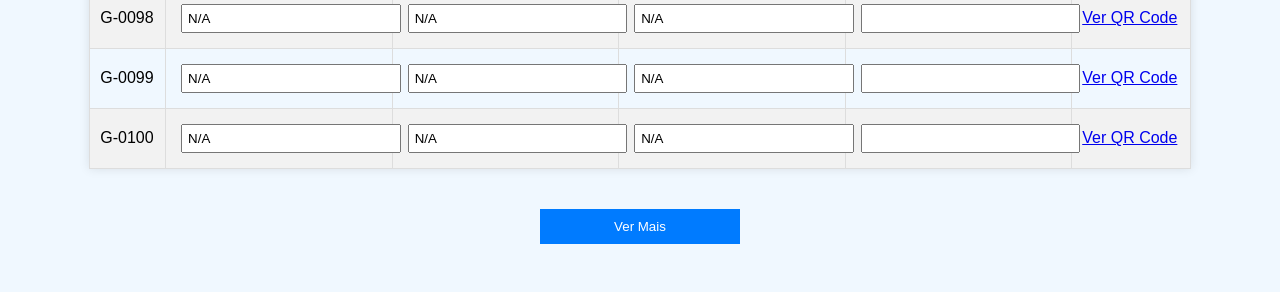
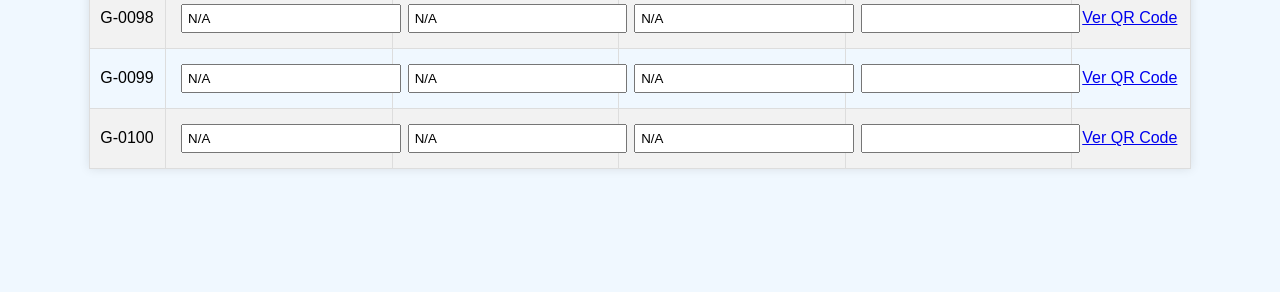
Before and after one commit to ArthurTrellese/qr-code-web-app, a Flask app: page /view_participants in a window 1280 px wide. Shown: the part 6061-6353 px from the top of the page. After the commit the page ends 6230 px from the top, so only its background shows below. Run offline with Flask 2, Linux system fonts and the light colour scheme.

Commit message:
Update view_participants.html

```diff
--- a/templates/view_participants.html
+++ b/templates/view_participants.html
@@ -69,18 +69,6 @@
         #update-all:hover {
             background-color: #218838;
         }
-        #load-more {
-            width: 200px;
-            padding: 10px;
-            background-color: #007bff;
-            color: white;
-            border: none;
-            cursor: pointer;
-            margin: 20px;
-        }
-        #load-more:hover {
-            background-color: #0056b3;
-        }
     </style>
 </head>
 <body>
@@ -124,37 +112,5 @@
         <!-- Botão flutuante para atualizar todos os participantes -->
         <button type="submit" id="update-all">Atualizar Todos</button>
     </form>
-
-    <!-- Botão "Ver mais" -->
-    <button id="load-more" onclick="loadMore()">Ver Mais</button>
-
-    <script>
-        let currentPage = 1;
-
-        function loadMore() {
-            currentPage++;
-            fetch(`/view_participants?page=${currentPage}`)
-                .then(response => response.json())
-                .then(data => {
-                    const tableBody = document.getElementById('participant-table-body');
-                    data.participants.forEach(participant => {
-                        const row = `
-                            <tr>
-                                <td>${participant[0]}</td>
-                                <td><input type="text" name="participants[${participant[0]}][name]" value="${participant[1].name || 'N/A'}"></td>
-                                <td><input type="text" name="participants[${participant[0]}][email]" value="${participant[1].email || 'N/A'}"></td>
-                                <td><input type="text" name="participants[${participant[0]}][contact]" value="${participant[1].contact || 'N/A'}"></td>
-                                <td><input type="text" name="participants[${participant[0]}][match]" value="${participant[1].match}"></td>
-                                <td><a href="/generate_qr/${participant[0]}" target="_blank">Ver QR Code</a></td>
-                            </tr>
-                        `;
-                        tableBody.innerHTML += row;
-                    });
-                    if (!data.has_more) {
-                        document.getElementById('load-more').style.display = 'none';
-                    }
-                });
-        }
-    </script>
 </body>
 </html>
```
